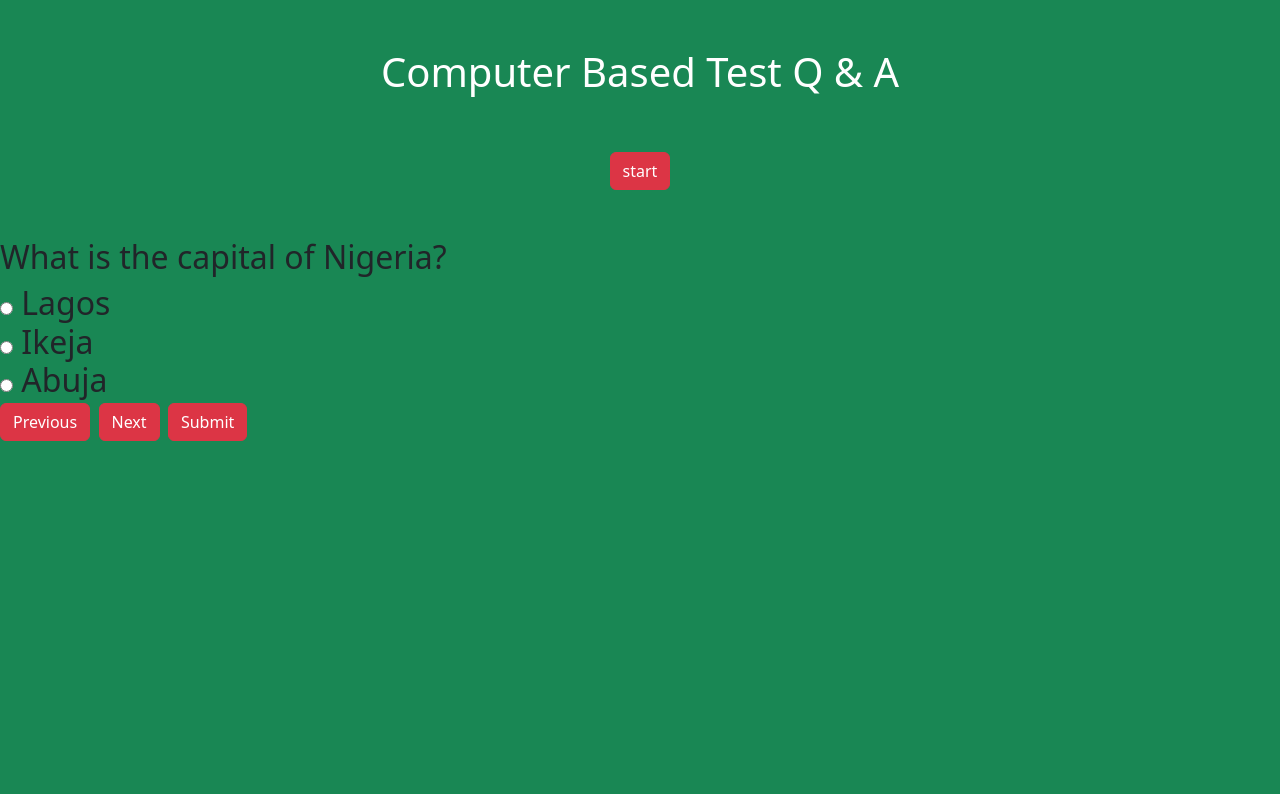
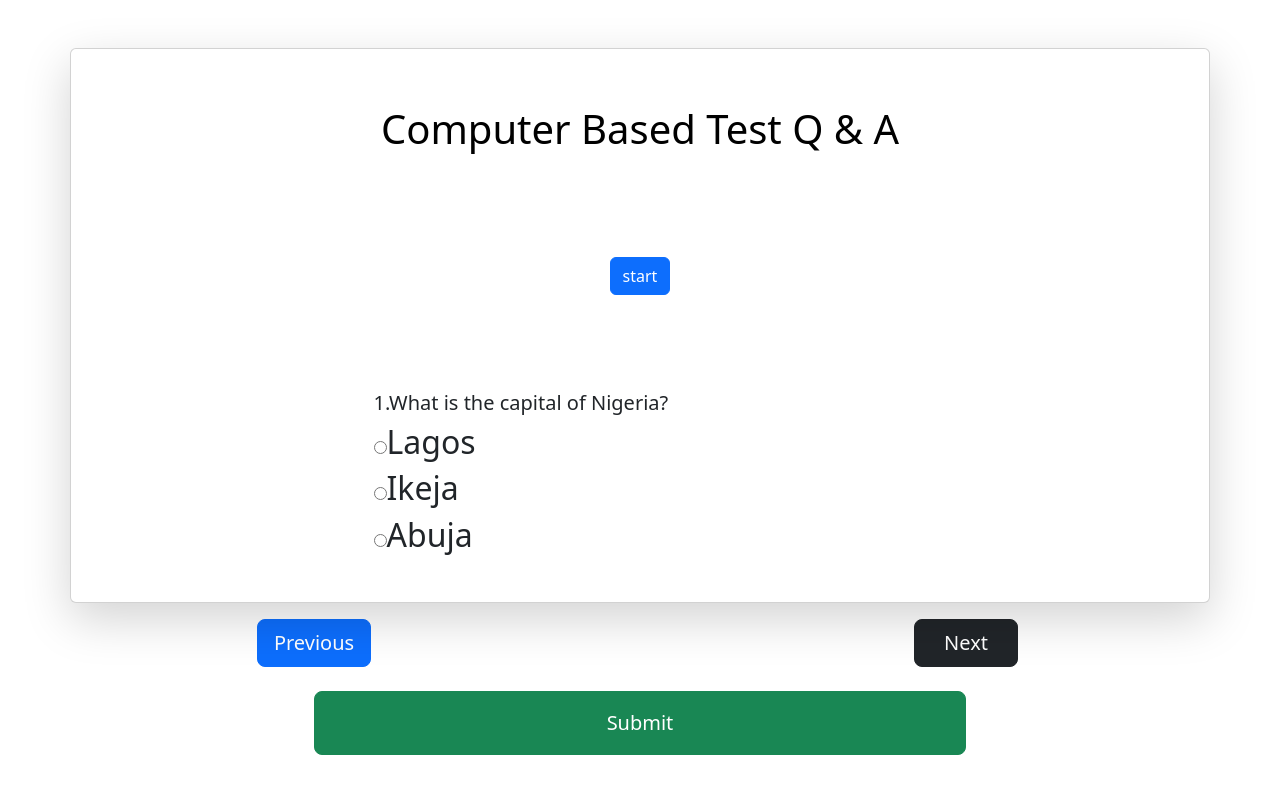
Before and after one commit to EverlastingBigFlo/cbtq-a, a plain HTML site: page index.html in a window 1280 px wide. Both pictures are taken after a click on the button "start". Drawn offline with nearby package versions, Linux system fonts and the light colour scheme.

Commit message:
changes in js

```diff
--- a/index.html
+++ b/index.html
@@ -9,22 +9,29 @@
 
 
     </head>
-        <body class="bg-success">
+        <body>
 
-            <main class="">
+            <main class="container shadow-lg card mt-5">
                 <div class="heading d-flex justify-content-center my-5">
-                    <h1 class="text-white">Computer Based Test Q & A</h1>
-                </div >
-                <div class="cbtBody my-5" style="text-align:center">
-                    <button id="beg" class="btn btn-danger text-white" onclick="start()">start</button>
+                    <h1 class="text-black mt-2 rounded-2">Computer Based Test Q & A</h1>
                 </div>
 
+                <div class="cbtBody my-5" style="text-align:center">
+                    <button id="beg" class="btn btn-primary text-white" onclick="start()">start</button>
+                </div>
 
-                <h2 id="questionDisplay"></h2>
+                <div class="container w-50">
+                        <h2 class="my-5" id="questionDisplay"></h2>
+                </div>
             </main>
+            <div class="row mt-3">
+                <div class="col-md-6"><button class="btn btn-lg btn-primary mx-auto d-block controls">Previous</button></div>
+                <div class="col-md-6"><button class="btn btn-lg btn-dark mx-auto d-block controls col-md-2">Next</button></div>
+                <button class="btn btn-lg btn-success col-6 mx-auto mt-4 p-3">Submit</button>
+            </div>
 
 
             <script src="https://cdn.jsdelivr.net/npm/bootstrap@5.3.0-alpha3/dist/js/bootstrap.bundle.min.js" integrity="sha384-ENjdO4Dr2bkBIFxQpeoTz1HIcje39Wm4jDKdf19U8gI4ddQ3GYNS7NTKfAdVQSZe" crossorigin="anonymous"></script>
+            <script src="style.js"></script>
         </body>
 </html>
-<script src="style.js"></script>
--- a/style.js
+++ b/style.js
@@ -78,17 +78,30 @@ let questions = [
 
 
 function show(){
-    display.innerHTML = `<h2>${questions[index].question}</h2>`;
 
-    questions[index].options.forEach(function (params, i) {
-        display.innerHTML += `<input type = "Radio" name = "answer" ${
-            questions[index].optionChose == params ? "checked" : ""
-        } onclick = "answer('${params}')"> ${params}</input> <br>`;
-    });
+    // document.querySelector('#display')
 
-    display.innerHTML += `<button class = " btn btn-danger" onclick = "previous()">Previous</button>
-                          <button class = " btn btn-danger" onclick = "next()">Next</button>
-                          <button class = " btn btn-danger" onclick = "submit()">Submit</button>`;
+    display.innerHTML = '';
+
+    display.innerHTML += `<h2 class ="lead">${index+1}.${questions[index].question}</h2>`;
+    questions[index].options.forEach((el)=>{
+        display.innerHTML+= `<h2><input ${questions[index].optionChose==el? 'checked' :''} type="radio" name="answer" onclick="submit('${el}')">${el}</input></h2>`
+    })
+
+    let btns=document.querySelectorAll('.controls');
+
+    btns.forEach((el)=>el.addEventListener('click', myClick))
+
+
+    // questions[index].options.forEach(function (params, i) {
+    //     display.innerHTML += `<input type = "Radio" name = "answer" ${
+    //         questions[index].optionChose == params ? "checked" : ""
+    //     } onclick = "answer('${params}')"> ${params}</input> <br>`;
+    // });
+
+    // display.innerHTML += `<button class = " btn btn-danger" onclick = "previous()">Previous</button>
+    //                       <button class = " btn btn-danger" onclick = "next()">Next</button>
+    //                       <button class = " btn btn-danger" onclick = "submit()">Submit</button>`;
 
     // beg.style.show = 'none';
 };
@@ -99,44 +112,54 @@ function start(){
 
 };
 
+function myClick(event){
+    let forNext,forPrevious;
+    event.target.innerHTML == 'Next'?forNext = questions[index+1]:'';
+    forNext?index++:'';
+    event.target.innerHTML == 'Previous'?forPrevious = questions[index-1]:'';
+    forPrevious?index--:'';
+    show();
+}
+
 function answer(p){
     questions[index].optionChose = p;
 
     // console.log(questions);
 }
 
-function next(){
-    if (questions[index + 1]){
-        index++;
-        show()
-    };
-    console.log(questions);
-};
+function submit(element){
+    questions[index].optionChose = element
+}
 
-function previous(){
-    if (questions[index - 1]){
-        index--;
-        show()
-    };
-};
+// function next(){
+//     if (questions[index + 1]){
+//         index++;
+//         show()
+//     };
+//     console.log(questions);
+// };
 
-function submit(){
-    let score;
-display.innerHTML='';
-    score = questions.filter(function (pa) {
+// function previous(){
+//     if (questions[index - 1]){
+//         index--;
+//         show()
+//     };
+// };
 
-        return pa.optionChose == pa.answer;
+// function submit(){
+//     let score;
+// display.innerHTML='';
+//     score = questions.filter(function (pa) {
 
-    });
-    console.log(score);
+//         return pa.optionChose == pa.answer;
 
-    // display.innerHTML = `<h2>  Your Score is ${score.length} ${questions.length}</h2>`;
+//     });
+//     console.log(score);
 
-    display.innerHTML += `<h2> Your Score is ${
-        score.length / questions.length * 100}`;
-// % <h2><button onclick='result()'> Show Result</button>
-    // clearTimeout(timer);
-};
+
+//     display.innerHTML += `<h2> Your Score is ${
+//         score.length / questions.length * 100}`;
+// };
 
 
 
```
